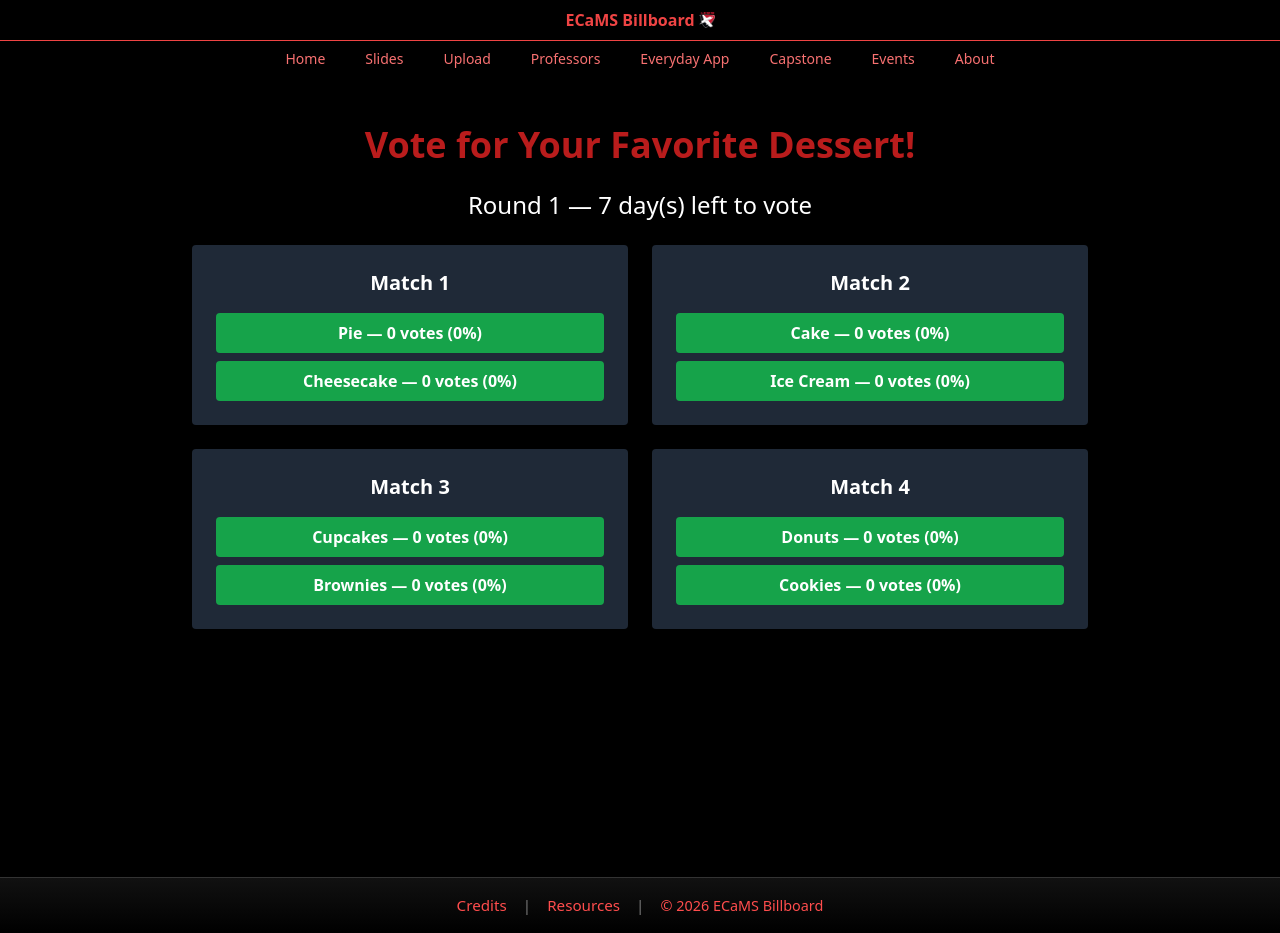
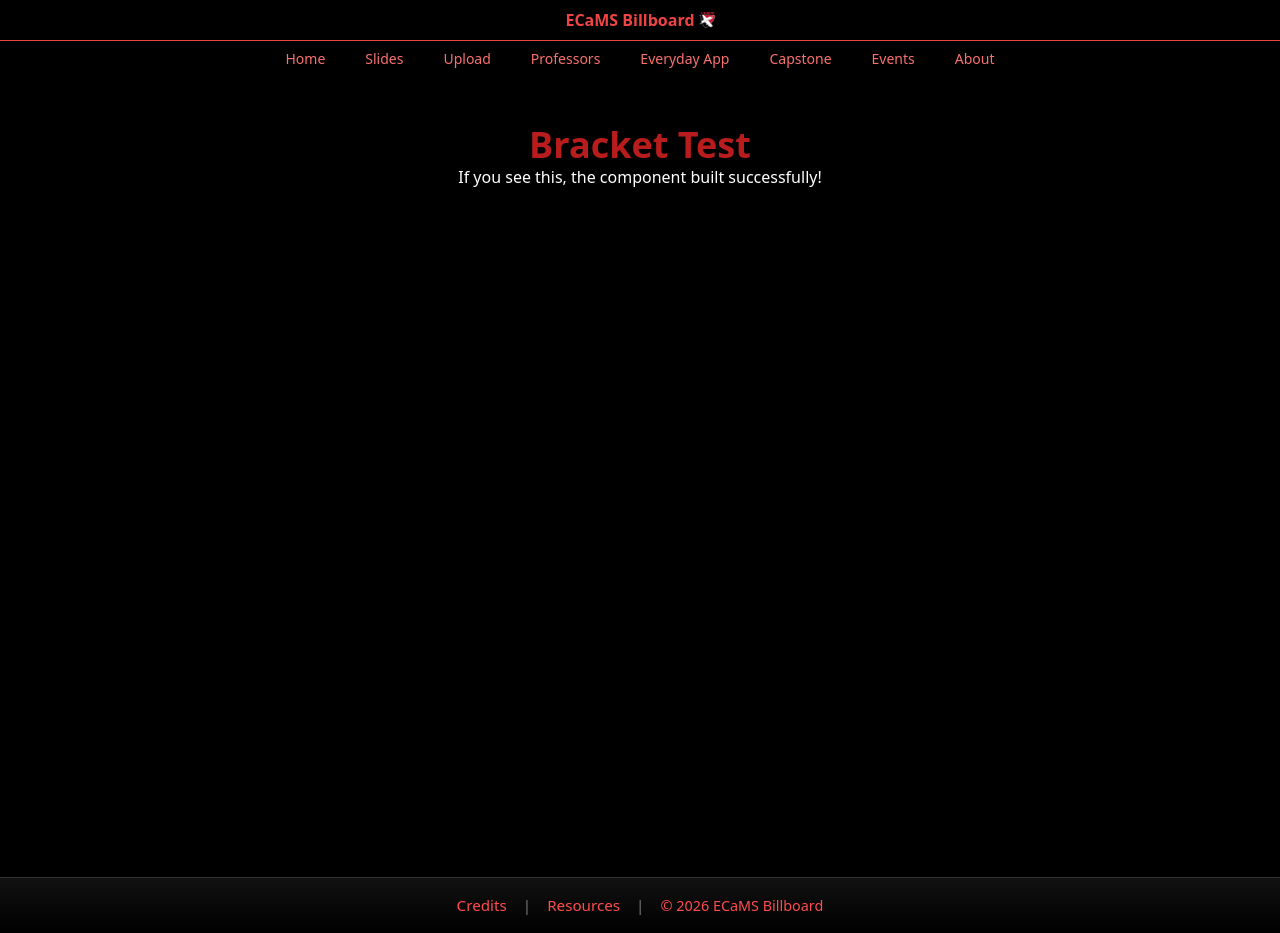
Before and after one commit to ECaMS-Billboard/ecams-billboard, a React (Create React App) app: page /Bracket in a window 1280 px wide. Built offline with nearby package versions, Linux system fonts and the light colour scheme.

Commit message:
Test Again

```diff
--- a/src/pages/Bracket.js
+++ b/src/pages/Bracket.js
@@ -1,178 +1,8 @@
-import { useState, useEffect } from 'react';
-
 const Bracket = () => {
-  const items = [
-    'Cake',
-    'Ice Cream',
-    'Cookies',
-    'Brownies',
-    'Pie',
-    'Cupcakes',
-    'Donuts',
-    'Cheesecake',
-  ];
-
-  const STORAGE_KEY = 'bracketWeeklyState';
-  const ONE_WEEK_MS = 7 * 24 * 60 * 60 * 1000;
-
-  const [state, setState] = useState(null);
-
-  // Initialize tournament
-  useEffect(() => {
-    if (typeof window === 'undefined') return;
-
-    const savedState = JSON.parse(localStorage.getItem(STORAGE_KEY));
-
-    if (savedState) {
-      setState(savedState);
-    } else {
-      const shuffled = [...items].sort(() => Math.random() - 0.5);
-      const matchups = [];
-      for (let i = 0; i < shuffled.length; i += 2) {
-        const pair = shuffled[i + 1] ? [shuffled[i], shuffled[i + 1]] : [shuffled[i], shuffled[i]];
-        matchups.push({
-          pair,
-          votes: { [pair[0]]: 0, [pair[1]]: 0 },
-        });
-      }
-
-      const initialState = {
-        currentRound: 0,
-        roundStart: new Date().toISOString(),
-        matchups,
-        winners: [],
-        tournamentEnded: false,
-      };
-
-      setState(initialState);
-      localStorage.setItem(STORAGE_KEY, JSON.stringify(initialState));
-    }
-  }, []);
-
-  // Save state
-  useEffect(() => {
-    if (typeof window === 'undefined') return;
-    if (state) localStorage.setItem(STORAGE_KEY, JSON.stringify(state));
-  }, [state]);
-
-  // Check if round ended
-  useEffect(() => {
-    if (!state || state.tournamentEnded) return;
-
-    const now = new Date();
-    const roundStart = new Date(state.roundStart);
-
-    if (now - roundStart >= ONE_WEEK_MS) {
-      const winners = state.matchups.map((m) => {
-        const [a, b] = m.pair;
-        const va = m.votes[a] || 0;
-        const vb = m.votes[b] || 0;
-        return va >= vb ? a : b;
-      });
-
-      if (winners.length === 1) {
-        setState({ ...state, winners, tournamentEnded: true });
-      } else {
-        const nextMatchups = [];
-        for (let i = 0; i < winners.length; i += 2) {
-          const pair = winners[i + 1] ? [winners[i], winners[i + 1]] : [winners[i], winners[i]];
-          nextMatchups.push({
-            pair,
-            votes: { [pair[0]]: 0, [pair[1]]: 0 },
-          });
-        }
-
-        setState({
-          currentRound: state.currentRound + 1,
-          roundStart: new Date().toISOString(),
-          matchups: nextMatchups,
-          winners: [],
-          tournamentEnded: false,
-        });
-      }
-    }
-  }, [state]);
-
-  const vote = (matchIndex, choice) => {
-    if (!state || state.tournamentEnded) return;
-
-    const newMatchups = [...state.matchups];
-    newMatchups[matchIndex].votes[choice] += 1;
-
-    setState({ ...state, matchups: newMatchups });
-  };
-
-  if (!state) {
-    return (
-      <div className="min-h-screen bg-black py-12 px-4 text-center text-white">
-        Loading tournament...
-      </div>
-    );
-  }
-
-  if (state.tournamentEnded) {
-    return (
-      <div className="min-h-screen bg-black py-12 px-4 text-center text-white">
-        <h1 className="text-4xl font-bold text-green-500 mb-6">
-          Winner: {state.winners[0]}
-        </h1>
-      </div>
-    );
-  }
-
-  const now = new Date();
-  const roundStart = new Date(state.roundStart);
-  const roundEndsIn = ONE_WEEK_MS - (now - roundStart);
-  const daysLeft = Math.ceil(roundEndsIn / (24 * 60 * 60 * 1000));
-
   return (
-    <div className="min-h-screen bg-black py-12 px-4">
-      <div className="max-w-4xl mx-auto text-center">
-        <h1 className="text-red-700 text-4xl font-bold mb-6">
-          Vote for Your Favorite Dessert!
-        </h1>
-        <h2 className="text-white text-2xl mb-6">
-          Round {state.currentRound + 1} — {daysLeft} day(s) left to vote
-        </h2>
-
-        <div className="grid grid-cols-1 sm:grid-cols-2 gap-6">
-          {state.matchups.map((match, index) => {
-            const [a, b] = match.pair;
-            const totalVotes = (match.votes[a] || 0) + (match.votes[b] || 0);
-            const aPercent = totalVotes ? Math.round((match.votes[a] / totalVotes) * 100) : 0;
-            const bPercent = totalVotes ? 100 - aPercent : 0;
-
-            return (
-              <div
-                key={index}
-                className="bg-gray-800 p-6 rounded shadow hover:shadow-lg transition"
-              >
-                <h3 className="text-xl font-bold text-white mb-4">Match {index + 1}</h3>
-
-                <div className="flex flex-col gap-2">
-                  <button
-                    className={`py-2 px-4 rounded text-white font-semibold ${
-                      aPercent >= bPercent ? 'bg-green-600' : 'bg-red-600'
-                    } hover:brightness-110 transition`}
-                    onClick={() => vote(index, a)}
-                  >
-                    {a} — {match.votes[a]} votes ({aPercent}%)
-                  </button>
-
-                  <button
-                    className={`py-2 px-4 rounded text-white font-semibold ${
-                      bPercent >= aPercent ? 'bg-green-600' : 'bg-red-600'
-                    } hover:brightness-110 transition`}
-                    onClick={() => vote(index, b)}
-                  >
-                    {b} — {match.votes[b]} votes ({bPercent}%)
-                  </button>
-                </div>
-              </div>
-            );
-          })}
-        </div>
-      </div>
+    <div className="min-h-screen bg-black py-12 px-4 text-center text-white">
+      <h1 className="text-4xl font-bold text-red-700">Bracket Test</h1>
+      <p>If you see this, the component built successfully!</p>
     </div>
   );
 };
```
